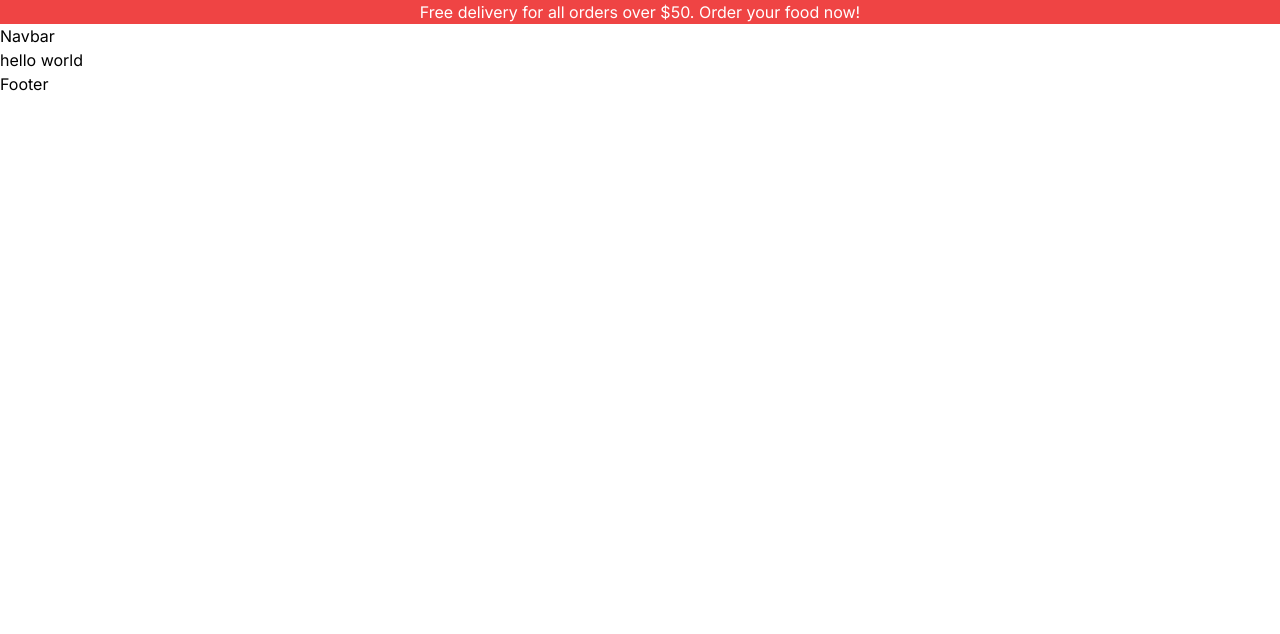
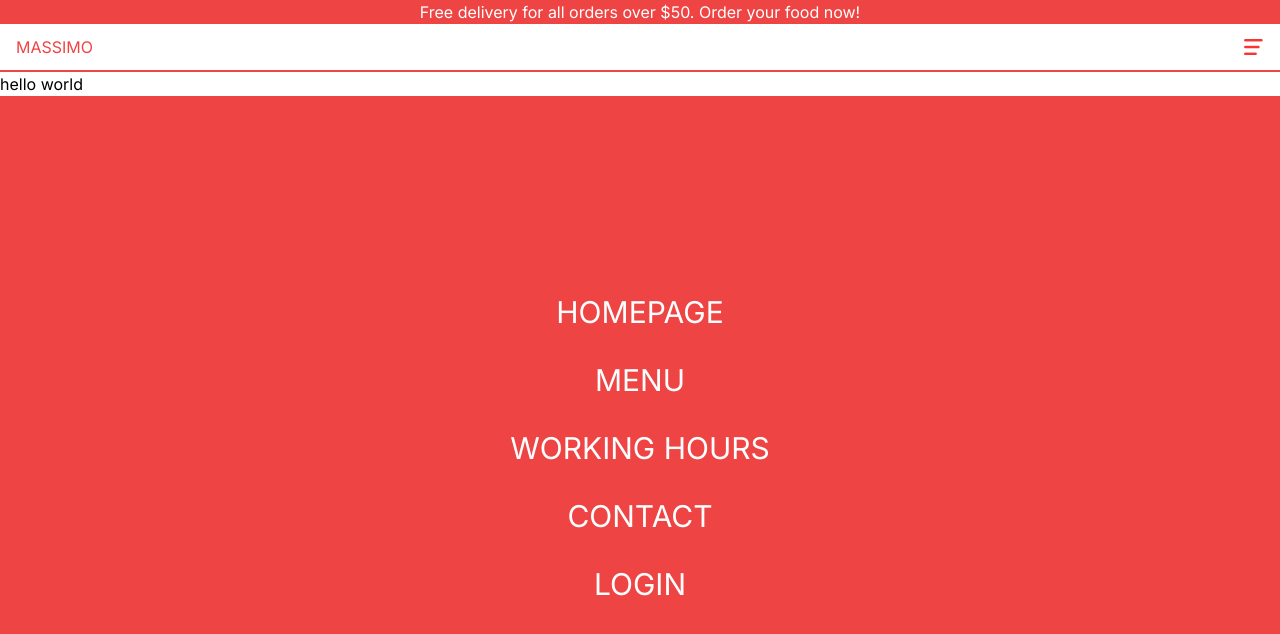
Before and after one commit to mesutsemiz/restaurant, a Next.js app: page / in a window 1280 px wide. Shown: the top 634 px of the page. Built offline with nearby package versions, Linux system fonts and the light colour scheme.

Commit message:
menu and navbar comp. is created partly

```diff
--- /dev/null
+++ b/src/components/Menu.tsx
@@ -0,0 +1,55 @@
+"use client";
+
+import Image from "next/image";
+import Link from "next/link";
+import React, { useState } from "react";
+
+const links = [
+  { id: 1, title: "Homepage", url: "/" },
+  { id: 2, title: "Menu", url: "/menu" },
+  { id: 3, title: "Working Hours", url: "/" },
+  { id: 4, title: "Contact", url: "/" },
+];
+
+const Menu = () => {
+  const [open, setOpen] = useState(false);
+
+  const user = false;
+
+  return (
+    <div>
+      {!open ? (
+        <Image
+          src="/open.png"
+          alt=""
+          width={20}
+          height={20}
+          onClick={() => setOpen(true)}
+        />
+      ) : (
+        <Image
+          src="/close.png"
+          alt=""
+          width={20}
+          height={20}
+          onClick={() => setOpen(false)}
+        />
+      )}
+      <div className="bg-red-500 text-white absolute left-0 top-24 w-full h-[calc(100vh-6rem)] flex flex-col gap-8 items-center justify-center text-3xl z-10">
+        {links.map((item) => (
+          <Link href={item.url} key={item.id}>
+            {item.title}
+          </Link>
+        ))}
+
+        {!user ? (
+          <Link href="/login">login</Link>
+        ) : (
+          <Link href="/orders"></Link>
+        )}
+      </div>
+    </div>
+  );
+};
+
+export default Menu;
--- a/src/components/Navbar.tsx
+++ b/src/components/Navbar.tsx
@@ -1,8 +1,19 @@
+import Link from 'next/link'
 import React from 'react'
+import Menu from './Menu'
 
 const Navbar = () => {
   return (
-    <div>Navbar</div>
+    <div className='h-12 text-red-500 p-4 flex items-center justify-between border-b-2 border-b-red-500 uppercase' >
+      <div>
+        {/* LOGO */}
+        <Link href="/">Massimo</Link>
+      </div>
+      {/* MOBIL MENU */}
+      <div>
+        <Menu/>
+      </div>
+    </div>
   )
 }
 
```
